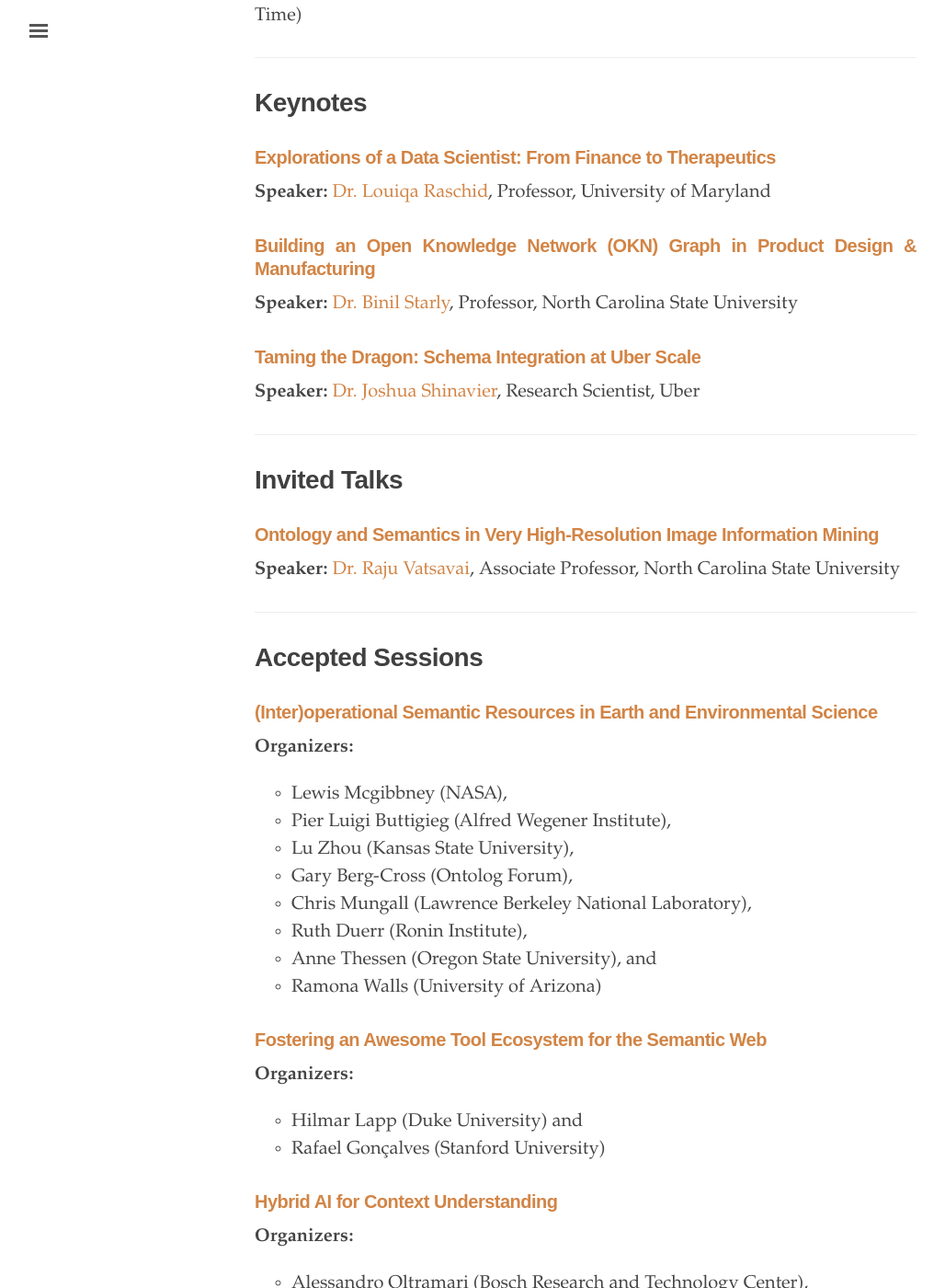
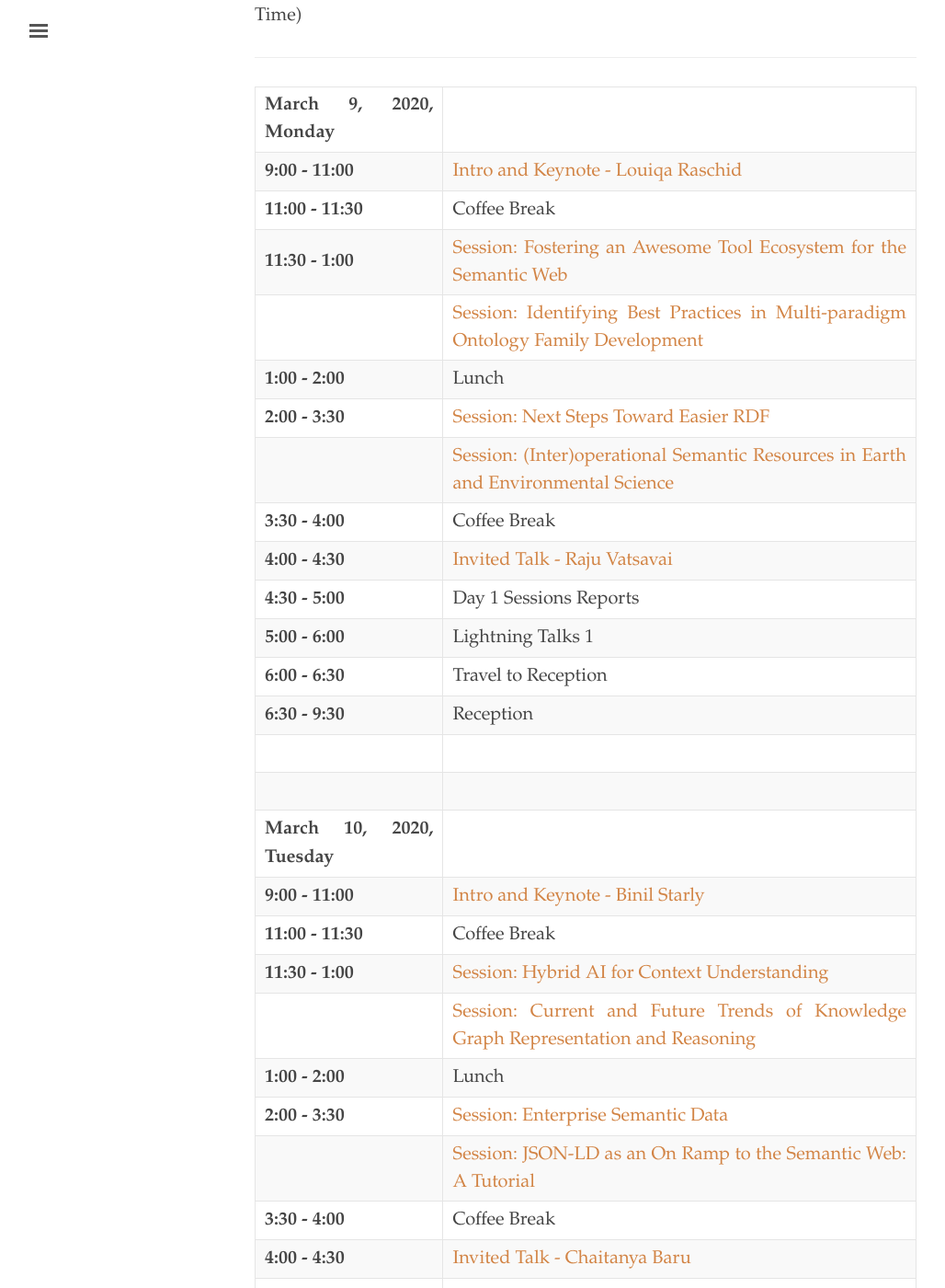
Before and after one commit to us2ts/us2ts.github.io, a Jekyll site: the page built from pages/program.md, in a window 1280 px wide and 1400 px high, scrolled down 438 px. Shown: the whole window at 92% size, without its empty margins (3-1031 px from the left). Built offline with Jekyll 4.4.1, drawn with Linux system fonts in a browser that asks for light colours; comment, search, counter and statistics services are not loaded; some of the changed text lies outside the part shown.

Commit message:
updated program

```diff
--- a/pages/program.md
+++ b/pages/program.md
@@ -13,6 +13,52 @@
 ### Event Date:
 
 Monday, March 9, 2020 9:00 AM -- Wednesday, March 11, 2020 3:30 PM (Eastern Time)
+
+----------------------------------------------------------------
+
+
+| **March 9, 2020, Monday** |  |
+| ------------- | ------------- |
+| **9:00 - 11:00**  | [Intro and Keynote - Louiqa Raschid](https://us2ts.org/keynote-louiqa-raschid) |
+| **11:00 - 11:30**  | Coffee Break  |
+| **11:30 - 1:00**  | [Session: Fostering an Awesome Tool Ecosystem for the Semantic Web](https://us2ts.org/program-tool-ecosystem) |
+|   | [Session: Identifying Best Practices in Multi-paradigm Ontology Family Development](https://us2ts.org/program-ontology-best-practices) |
+| **1:00 - 2:00**  |  Lunch   |
+| **2:00 - 3:30**  | [Session: Next Steps Toward Easier RDF](https://us2ts.org/program-easier-rdf) |
+|   | [Session: (Inter)operational Semantic Resources in Earth and Environmental Science](https://us2ts.org/program-interoperational-earth-environment-semantics) |
+| **3:30 - 4:00**  | Coffee Break   |
+| **4:00 - 4:30**  | [Invited Talk - Raju Vatsavai](https://us2ts.org/invited-talk-raju)  |
+| **4:30 - 5:00**  | Day 1 Sessions Reports  |
+| **5:00 - 6:00**  | Lightning Talks 1  |
+| **6:00 - 6:30**  | Travel to Reception  |
+| **6:30 - 9:30**  | Reception |
+|  |  |
+|  |  |
+| **March 10, 2020, Tuesday** |  |
+| ------------- | ------------- |
+| **9:00 - 11:00**  | [Intro and Keynote - Binil Starly](https://us2ts.org/keynote-binil-starly)  |
+| **11:00 - 11:30**  | Coffee Break  |
+| **11:30 - 1:00**  | [Session: Hybrid AI for Context Understanding](https://us2ts.org/program-hybrid-ai) |
+|   | [Session: Current and Future Trends of Knowledge Graph Representation and Reasoning](https://us2ts.org/program-current-future-kr-trends) |
+| **1:00 - 2:00**  |  Lunch   |
+| **2:00 - 3:30**  | [Session: Enterprise Semantic Data](https://us2ts.org/program-enterprise-semantic-data) |
+|   | [Session: JSON-LD as an On Ramp to the Semantic Web: A Tutorial](https://us2ts.org/program-jsonld) |
+| **3:30 - 4:00**  | Coffee Break   |
+| **4:00 - 4:30**  | [Invited Talk - Chaitanya Baru]()  |
+| **4:30 - 5:00**  | Day 2 Sessions Reports - Lightning talks 2 (cont)  |
+| **5:00 - 6:30**  | Poster Presentations |
+|  | Unconference Organization |
+| **6:30 - 9:30**  | Dinner on your own |
+|  |  |
+|  |  |
+| **March 11, 2020, Wednesday** |  |
+| ------------- | ------------- |
+| **9:00 - 11:00**  | [Intro and Keynote - Josh Shinavier](https://us2ts.org/keynote-joshua-shinavier)  |
+| **11:00 - 11:30**  | Coffee Break  |
+| **11:30 - 1:00**  | Unconference |
+| **1:00 - 2:00**  |  Lunch   |
+| **2:00 - 3:30**  | Unconference report-out  |
+|   | Symposium Reflections, and Closing |
 
 ----------------------------------------------------------------
 
```
